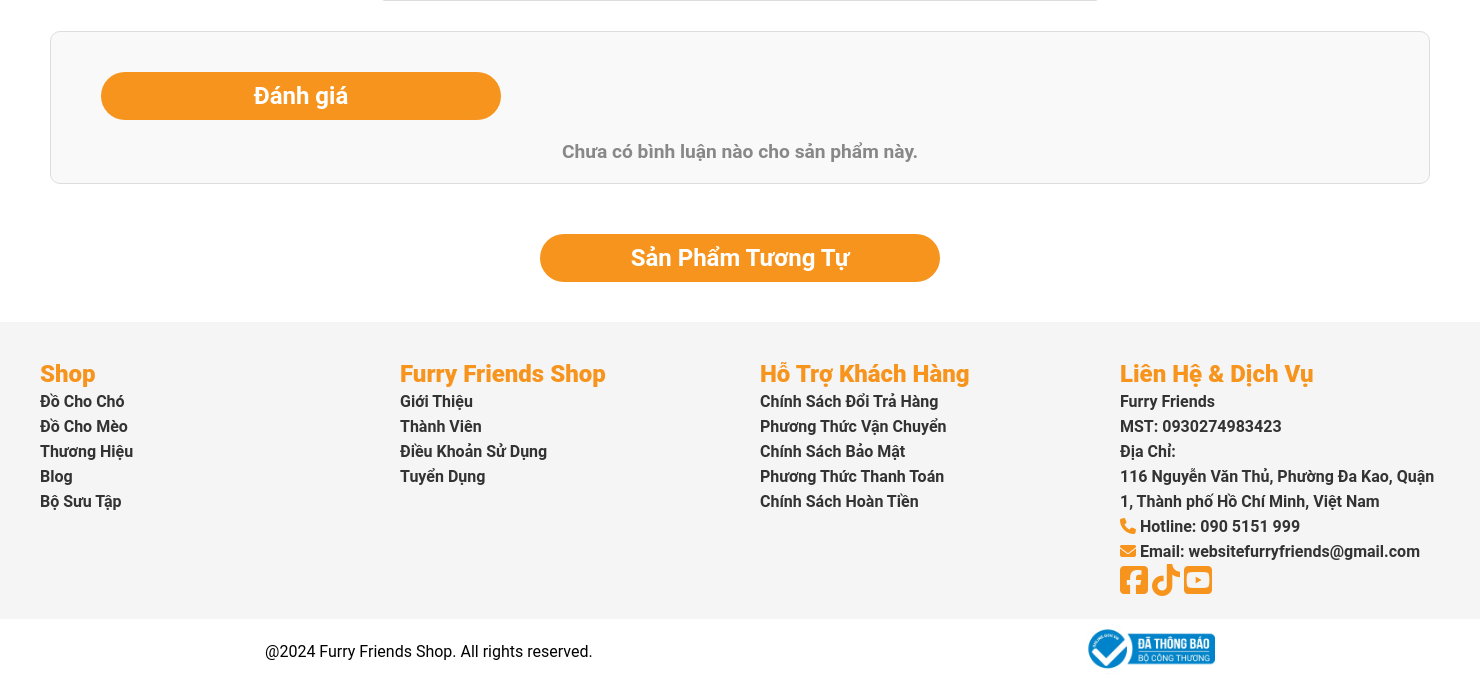
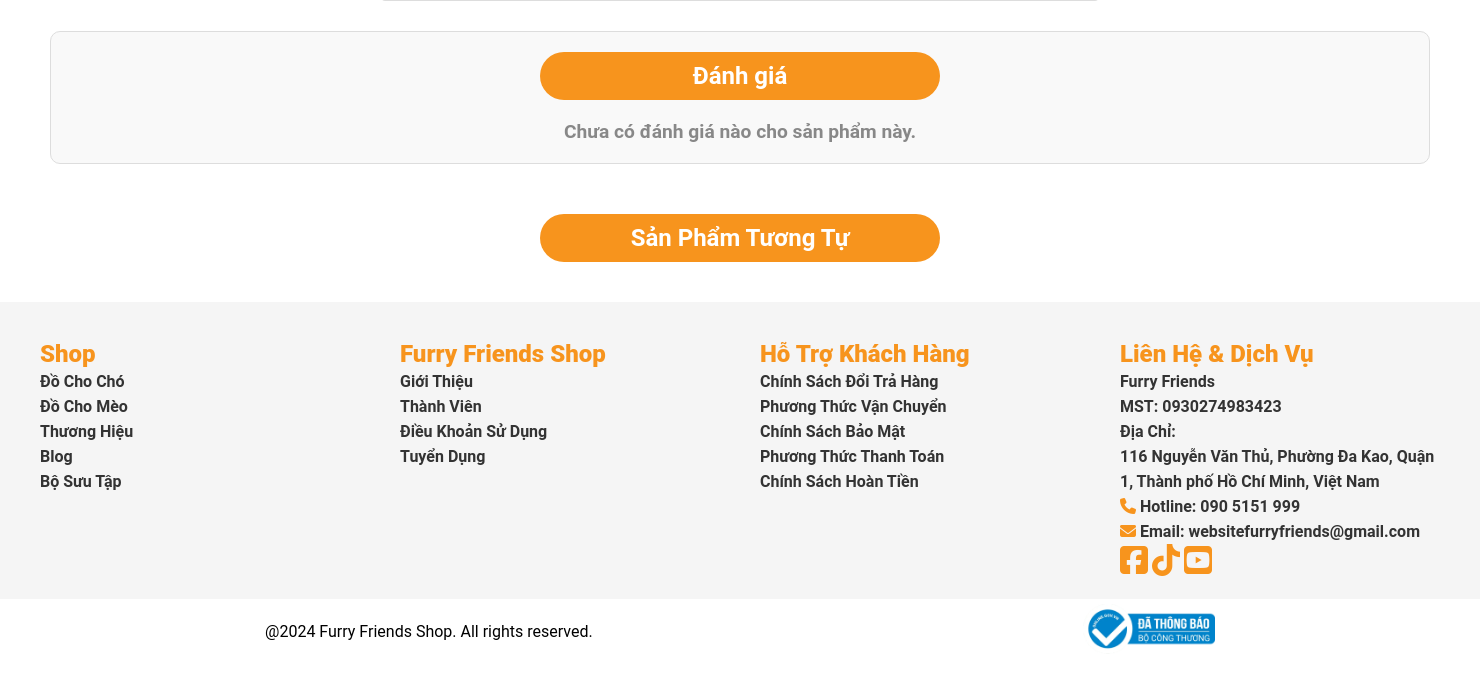
Before and after one commit to AnosMonter/Furryfriends, a PHP site: template site/views/chi_tiet.php in a window 1480 px wide. Shown: the part 752-1431 px from the top of the page. After the commit the page ends 1401 px from the top, so only its background shows below. Run offline with PHP 8.4, Linux system fonts and the light colour scheme; the template is opened without the code that fills it, so the values that code supplies are empty.

Commit message:
Update chi_tiet.php
đánh giá

```diff
--- a/site/views/chi_tiet.php
+++ b/site/views/chi_tiet.php
@@ -51,19 +51,20 @@
             <span class="toggle-btn">Xem thêm</span>
         </div>
         <div id="binh-luan">
-            <h2 class="title_product">Đánh giá</h2>
+            <h2 class="title_comment">Đánh giá</h2>
             <div class="comm-container <?= empty($binhluan_arr) ? 'no-comments' : ''; ?>">
                 <?php if (!empty($binhluan_arr)): ?>
-                    <?php foreach ($binhluan_arr as $binhluan): ?>
-                        <div class="comment">
-                            <p><strong><?= htmlspecialchars($binhluan['UserName']); ?></strong> (<?= $binhluan['Date']; ?>):</p>
-                            <p>Rating: <?= $binhluan['Rating']; ?> ⭐</p>
-                            <p><?= htmlspecialchars($binhluan['Review']); ?></p>
-                            <hr>
-                        </div>
-                    <?php endforeach; ?>
+                    <ul class="comment-list">
+                        <?php foreach ($binhluan_arr as $binhluan): ?>
+                            <li class="comment">
+                                <p><strong><?= htmlspecialchars($binhluan['UserName']); ?></strong> (<?= $binhluan['Date']; ?>):</p>
+                                <p>Rating: <?= $binhluan['Rating']; ?> ⭐</p>
+                                <p><?= htmlspecialchars($binhluan['Review']); ?></p>
+                            </li>
+                        <?php endforeach; ?>
+                    </ul>
                 <?php else: ?>
-                    <p class="notCmt">Chưa có bình luận nào cho sản phẩm này.</p>
+                    <p class="notCmt">Chưa có đánh giá nào cho sản phẩm này.</p>
                 <?php endif; ?>
             </div>
         </div>
```
